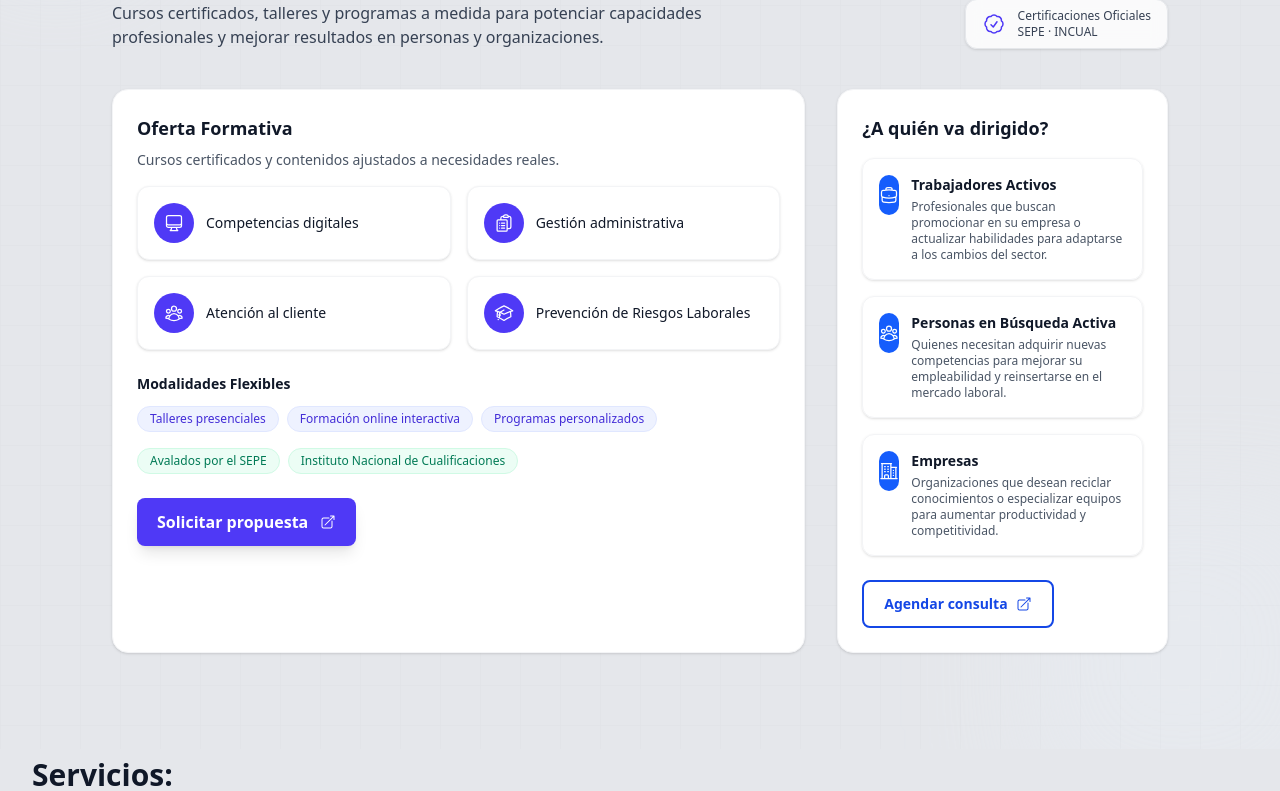
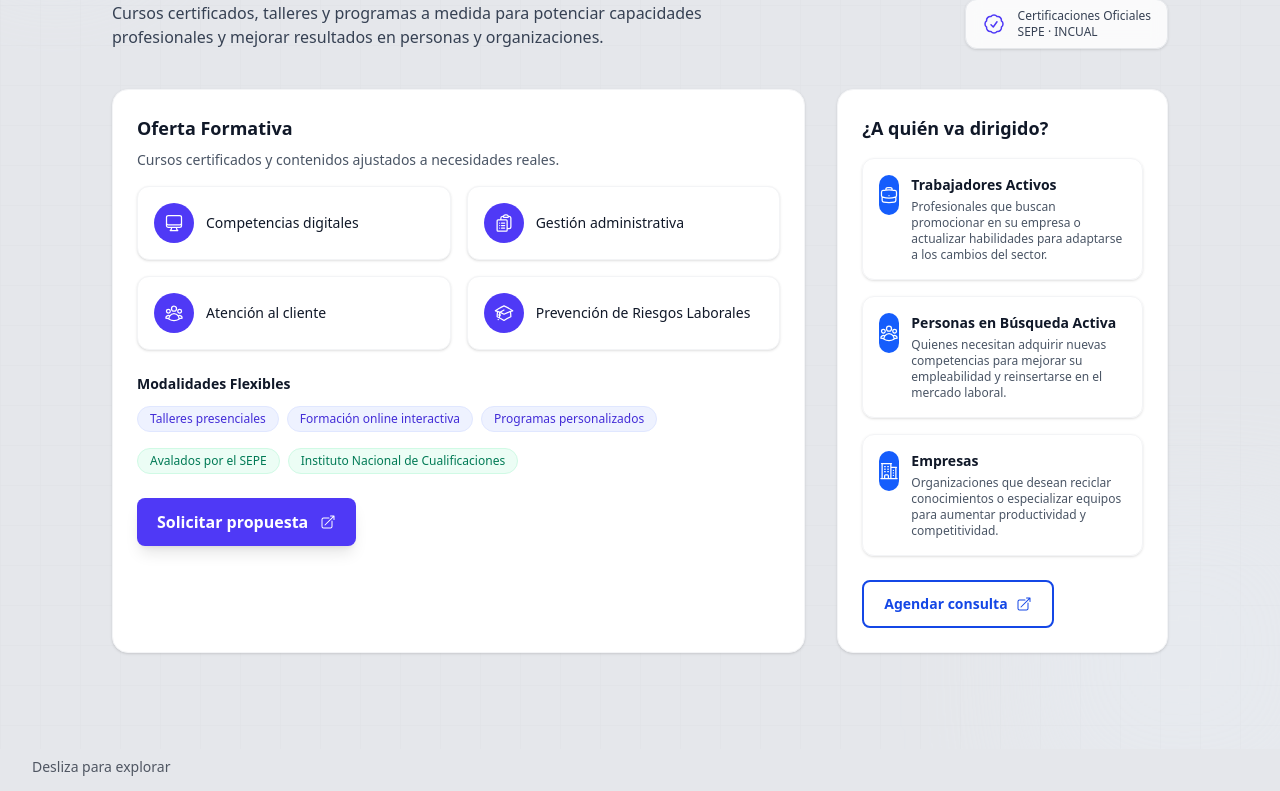
Before and after one commit to Mauriizio/cvgabriel, a Next.js app: page / in a window 1280 px wide. Shown: the part 1980-2771 px from the top of the page. Built offline with nearby package versions, Linux system fonts and the light colour scheme.

Commit message:
Listo el carrusel

```diff
--- a/src/app/components/CarouselAcademico.tsx
+++ b/src/app/components/CarouselAcademico.tsx
@@ -55,7 +55,6 @@ export default function CarouselAcademico() {
       <div className="relative max-w-7xl mx-auto px-5 sm:px-6 md:px-8">
         <header className="mb-4">
           <h2 id="carousel-title" className="text-2xl sm:text-3xl font-bold text-gray-900">
-            Servicios:
           </h2>
           <p className="text-sm text-gray-900/70 ">Desliza para explorar</p>
         </header>
--- a/src/app/page.tsx
+++ b/src/app/page.tsx
@@ -20,7 +20,7 @@ export default function Home() {
       <FormacionProfesional />
       <Prl />
       <CompetenciasDigitales />
-      <QrCard profileUrl="https://ghformacion.com" />
+
 
     </main>
   );
```
